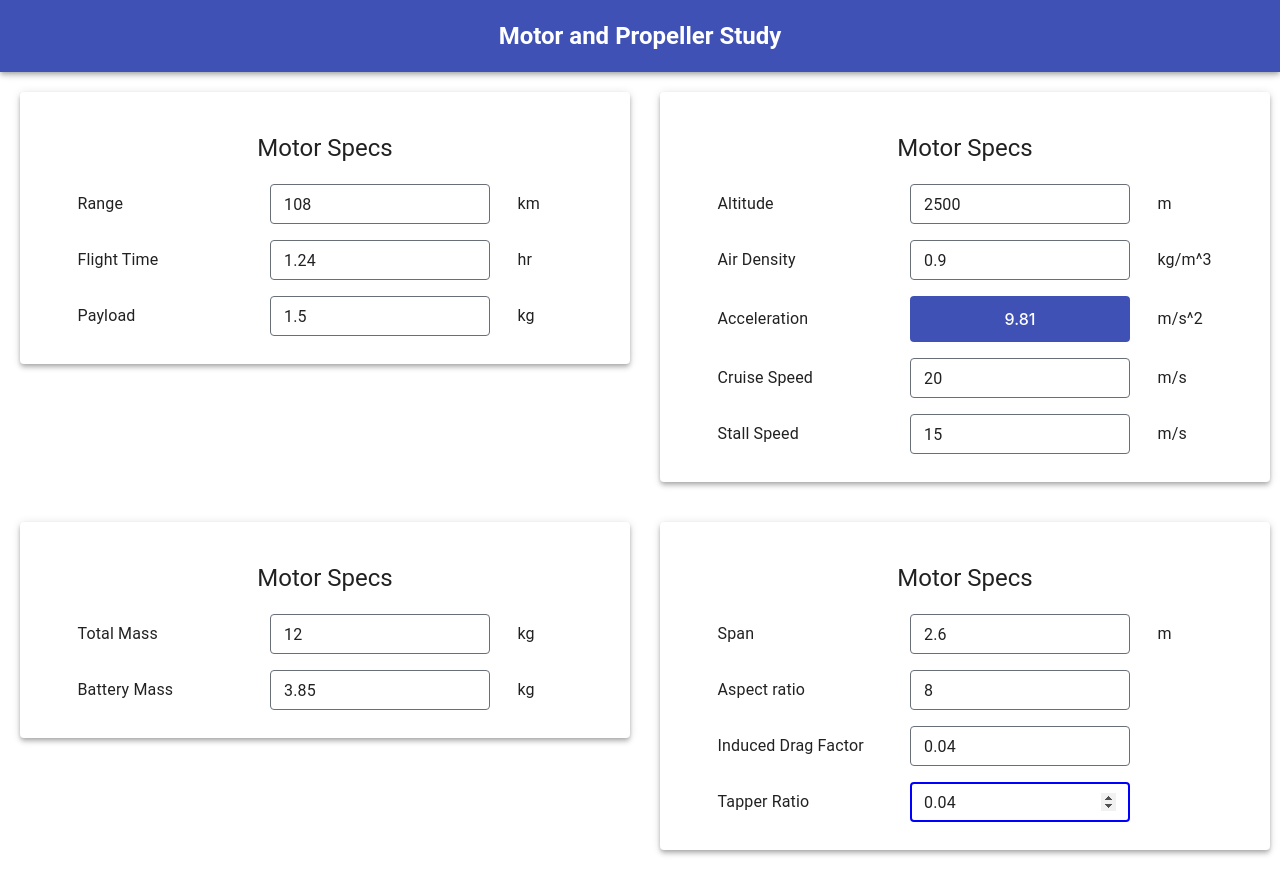
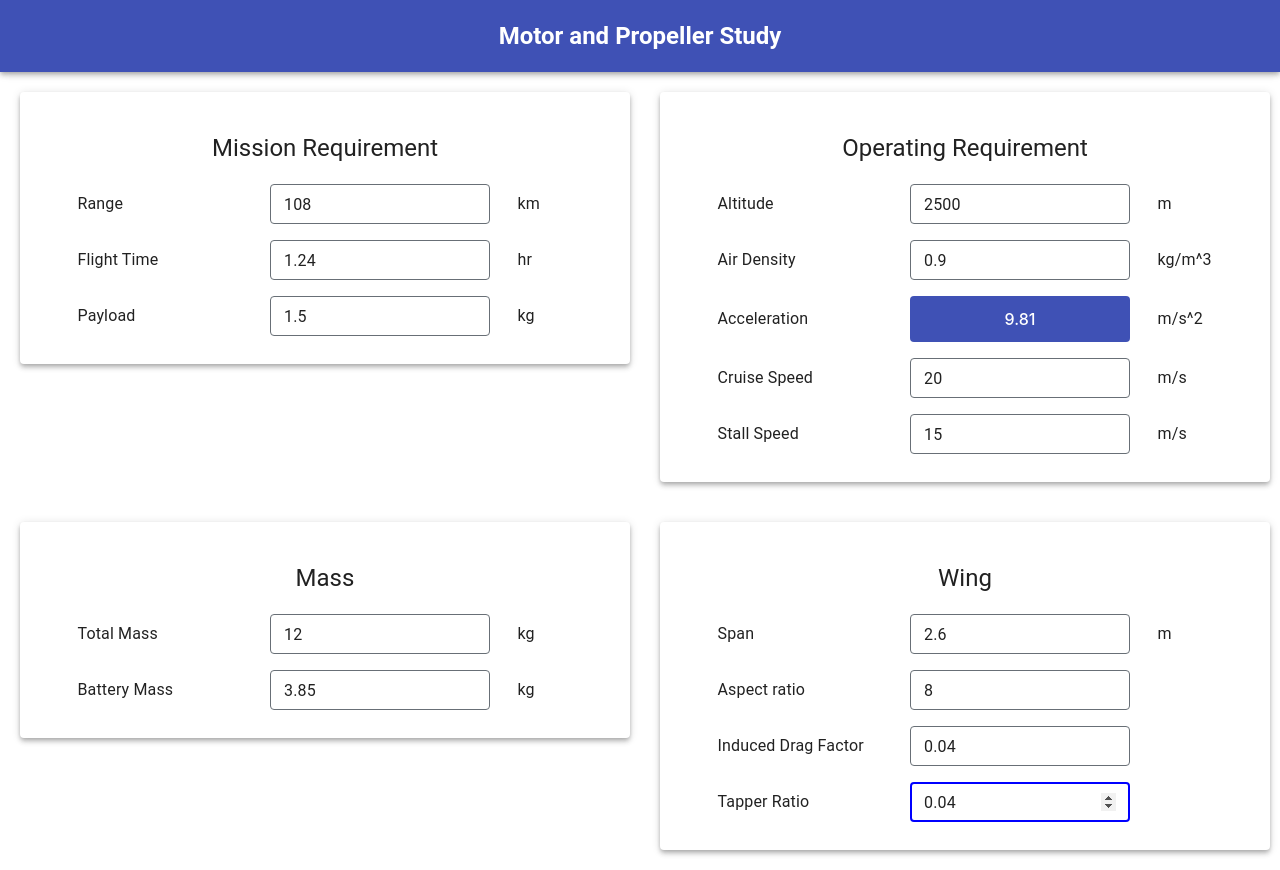
Before and after one commit to prokuranepal/DroneCalculator, a React (Create React App) app: page / in a window 1280 px wide. Built offline with nearby package versions, Linux system fonts and the light colour scheme.

Commit message:
adds title

```diff
--- a/src/components/SizingInputContainer.js
+++ b/src/components/SizingInputContainer.js
@@ -2,7 +2,7 @@ import React,{useState} from 'react';
 import Header from './Header'
 import { Paper, Typography, TextField, Container, Grid } from '@material-ui/core'
 import InputUnit from './InputUnit';
-import {Sizing} from '../data/data'
+import {Sizing, title} from '../data/data'
 
 const SizingInputContainer=()=>{
 const[sizing,setSizing]=useState(Sizing)
@@ -14,7 +14,7 @@ const sizingChangeHandler=(e,data)=>{
 
     const updatedSizing={...sizing}
     const parentObj={...updatedSizing[data.parent]}
-    console.log(parentObj,"parentObj")
+    console.log(parentObj,"parentObj",data)
     const childObj={...parentObj[data.name],value:e.target.value}
     console.log(childObj,"childObj")
     // childObj={...childObj,value:e.target.value}
@@ -22,11 +22,11 @@ const sizingChangeHandler=(e,data)=>{
     updatedSizing[data.parent]=parentObj
     console.log(updatedSizing,"updatedSizing")
     console.log(sizing,"originalSizing")
-    setSizing({sizing:updatedSizing})
+    setSizing(updatedSizing)
 
 }
 
-// console.log(sizing,"updatedSizingOrgi")
+console.log(sizing,"updatedSizingOrgi")
 
 let sizingArray=[]
 for(let key in sizing){
@@ -35,7 +35,7 @@ for(let key in sizing){
     {
         innerArray.push({data:sizing[key][key2]})
     }
-    sizingArray.push({data:innerArray})
+    sizingArray.push({data:innerArray, title:title[key]})
 }
 
 console.log("UpdatedSizingArr", sizingArray)
@@ -65,7 +65,7 @@ console.log("UpdatedSizingArr", sizingArray)
         <Grid ley={key} items xs={6} style={{margin:'20px 0'}} >
         <Paper elevation={4} className="paper" style={{ padding: '20px 30px',marginLeft:' 20px',marginRight:'10px' }}>
             <div style={{marginTop: '20px'}}>
-               <Typography variant='h5' style={{ marginBottom: '12px', textAlign: 'center' }} >Motor Specs</Typography>
+               <Typography variant='h5' style={{ marginBottom: '12px', textAlign: 'center' }}>{parent.title}</Typography>
                     <div style={{ flexGrow: 1 }}>
                            <Grid item xs={12}>
 
--- a/src/data/data.js
+++ b/src/data/data.js
@@ -161,7 +161,12 @@ export const Pitch={
 // console.log(arr1,'arr1')
 // console.log(arr2,'arr2')
 
-
+export const title ={
+    missionRequirement:"Mission Requirement",
+    operatingEnvironment: "Operating Requirement",
+    mass: "Mass",
+    wing:"Wing"
+}
 
 export const Sizing={
     missionRequirement:{
@@ -171,7 +176,7 @@ export const Sizing={
             input:true,
             field:'Range',
             name:'range',
-            parent:'missionRequirement'
+            parent:'missionRequirement',
         },
         flightTime:{
             value:1.24,
@@ -191,6 +196,7 @@ export const Sizing={
             parent:'missionRequirement'
 
         }
+
     },
     operatingEnvironment:{
         altitude:{
```
